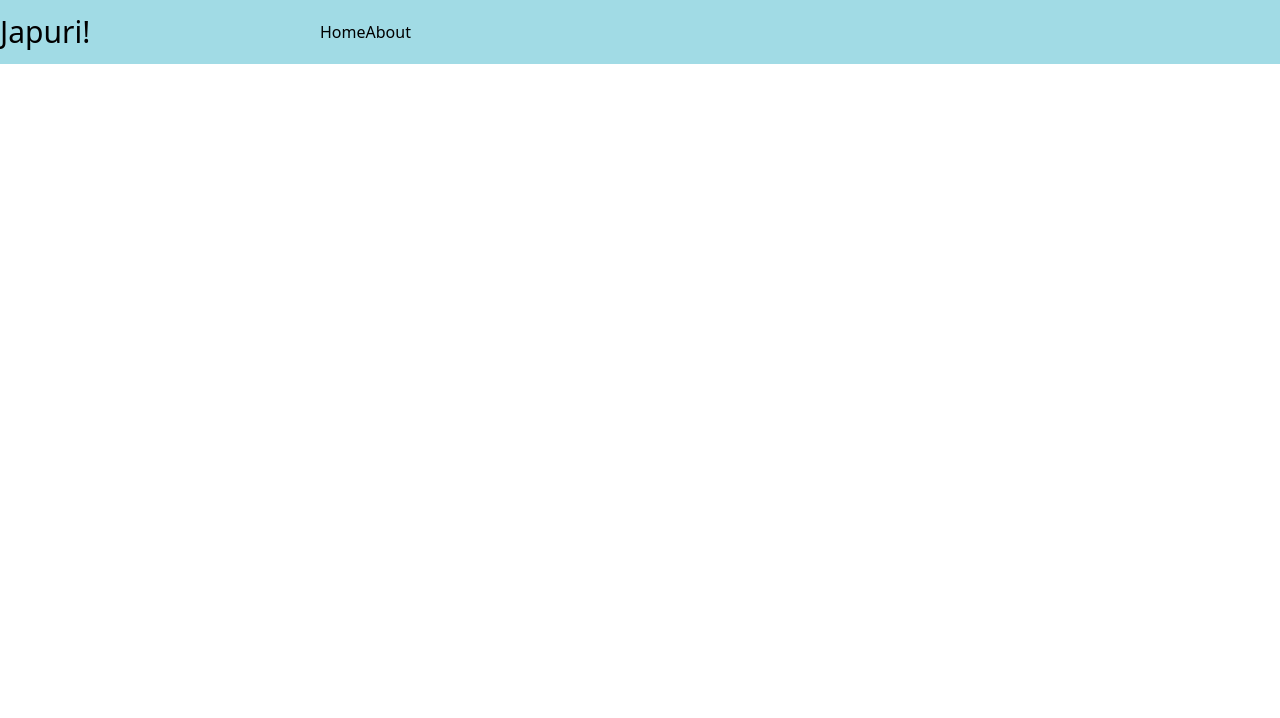
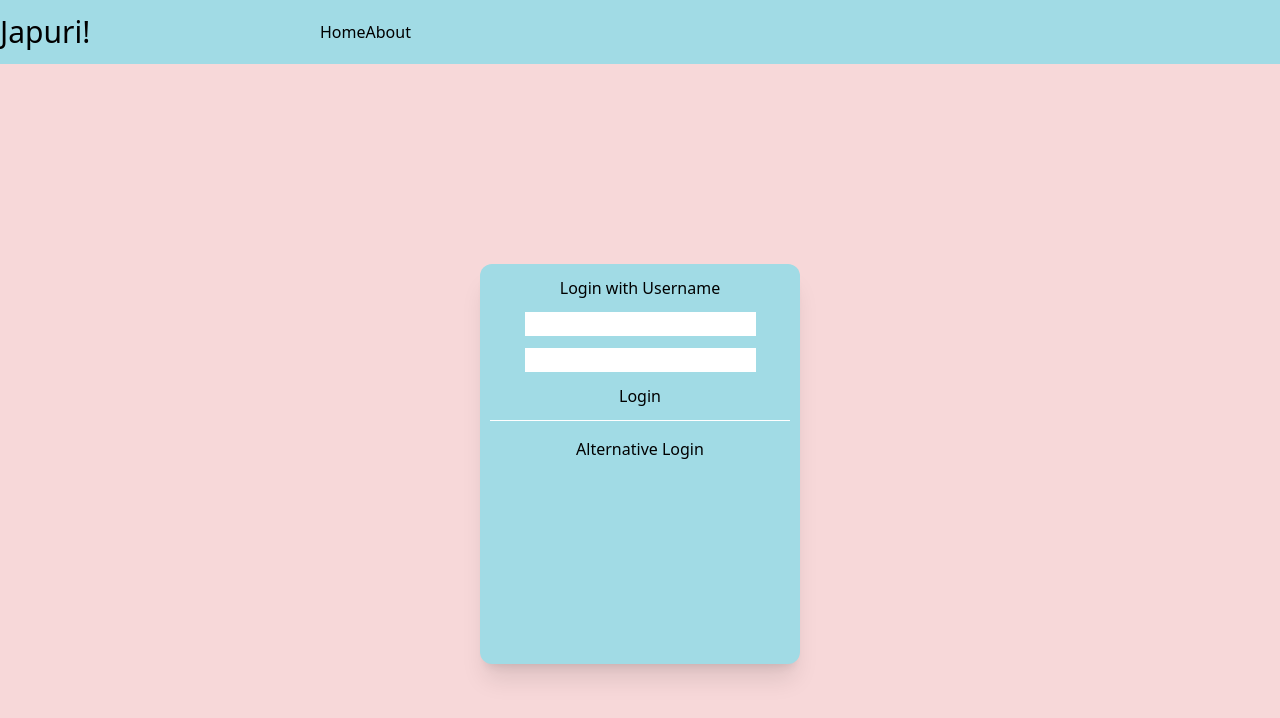
Before and after one commit to Team-Strawberry-CC36/frontend, a Vue app: page /login in a window 1280 px wide. Before the commit this address had no page. Shown: the top 718 px of the page. Built offline with nearby package versions, Linux system fonts and the light colour scheme.

Commit message:
feat: prototype about page and login page scaffold

```diff
--- a/src/App.vue
+++ b/src/App.vue
@@ -3,8 +3,8 @@ import { RouterLink, RouterView } from 'vue-router'
 </script>
 
 <template>
-  <header class="h-16 bg-">
-    <div class="h-full flex items-center bg-tiffanyBlue">
+  <header class="h-16">
+    <div class="h-full w-full flex items-center bg-tiffanyBlue">
       <h1 class="basis-1/4 text-3xl">Japuri!</h1>
       <nav>
         <RouterLink to="/">Home</RouterLink>
--- a/src/router/index.ts
+++ b/src/router/index.ts
@@ -1,5 +1,6 @@
 import { createRouter, createWebHistory } from 'vue-router'
 import WelcomeView from '@/views/WelcomeView.vue'
+import LoginView from '@/views/LoginView.vue'
 
 const router = createRouter({
   history: createWebHistory(import.meta.env.BASE_URL),
@@ -17,6 +18,11 @@ const router = createRouter({
       // which is lazy-loaded when the route is visited.
       component: () => import('../views/AboutView.vue'),
     },
+    {
+      path: '/login',
+      name: 'login',
+      component: LoginView,
+    },
   ],
 })
 
--- a/src/views/AboutView.vue
+++ b/src/views/AboutView.vue
@@ -1,5 +1,20 @@
 <template>
-  <div class="about">
-    <h1>This is an about page</h1>
-  </div>
+  <main class="flex flex-col items-center justify-center h-screen w-full bg-roseQuartz">
+    <div class="max-w-4xl">
+      <h1 class="text-center mb-3">About Japuri</h1>
+      <p class="mb-3">
+        Japan is a beautiful country, filled with some of the greatest entertainment, views and
+        cuisine experiences offered nowhere else on the planet. Unfortunately, it is also a land of
+        etiquette and manners that keeps you at arm's length.
+      </p>
+      <p class="mb-3">
+        What should you pay attention to while you are in Japan? Where do you even begin to learn
+        these unspoken rules? We at Japuri would like to solve that.
+      </p>
+      <p class="mb-3">
+        Through input from both locals and tourists like yourselves. Japuri would like to bridge the
+        gap to create a more welcoming Japan.
+      </p>
+    </div>
+  </main>
 </template>
--- /dev/null
+++ b/src/views/LoginView.vue
@@ -0,0 +1,21 @@
+<script setup lang="ts"></script>
+
+<template>
+  <main class="flex flex-col items-center justify-center h-screen w-full bg-roseQuartz">
+    <div class="flex flex-col items-center h-1/2 w-1/4 rounded-xl bg-tiffanyBlue shadow-xl">
+      <span class="m-3">Login with Username</span>
+      <div>
+        <input class="block mb-3" />
+        <input class="block mb-3" />
+      </div>
+      <div class="mb-3">
+        <button>Login</button>
+      </div>
+      <svg height="5" width="300" xmlns="http://www.w3.org/2000/svg">
+        <line x1="0" y1="0" x2="300" y2="0" style="stroke: white; stroke-width: 2" />
+      </svg>
+      <span class="m-3">Alternative Login</span>
+      <div></div>
+    </div>
+  </main>
+</template>
--- a/src/views/WelcomeView.vue
+++ b/src/views/WelcomeView.vue
@@ -1,4 +1,6 @@
-<script setup lang="ts"></script>
+<script setup lang="ts">
+import { RouterLink } from 'vue-router'
+</script>
 
 <template>
   <main class="flex flex-col items-center justify-center h-screen w-full bg-roseQuartz">
@@ -7,7 +9,10 @@
       <h2 class="mt-5">Cultural appreciation begins with understanding</h2>
     </div>
     <div class="mx-auto mt-10">
-      <button class="bg-blueGreen p-3 rounded-xl mx- hover:animate-pulse">Login</button>
+      <!-- <button class="bg-blueGreen p-3 rounded-xl mx- hover:animate-pulse">Login</button> -->
+      <RouterLink class="bg-blueGreen p-3 rounded-xl mx- hover:animate-pulse" to="/login">
+        Login
+      </RouterLink>
       <button class="bg-blueGreen p-3 rounded-xl mx-5 hover:animate-pulse">Sign Up</button>
     </div>
   </main>
```
